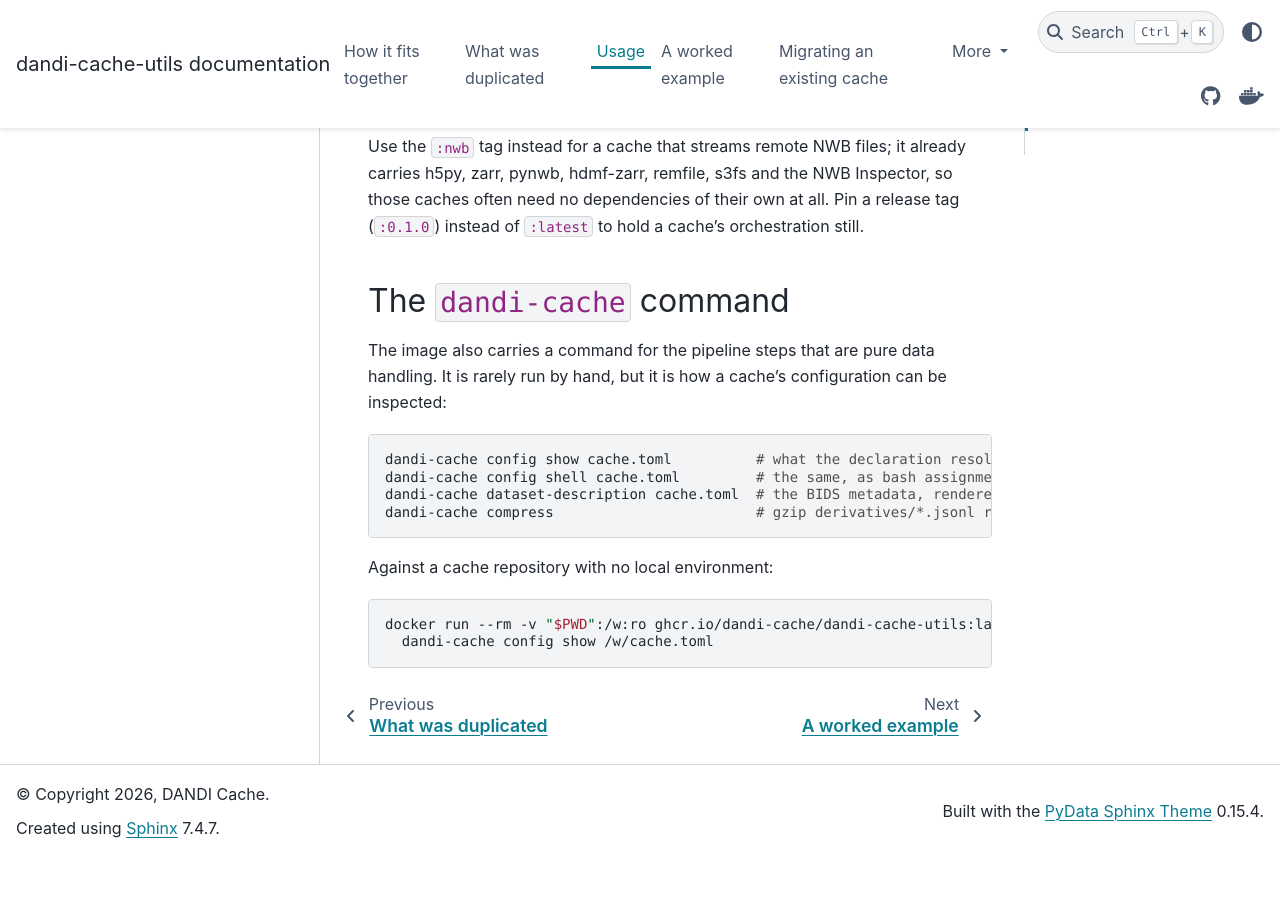
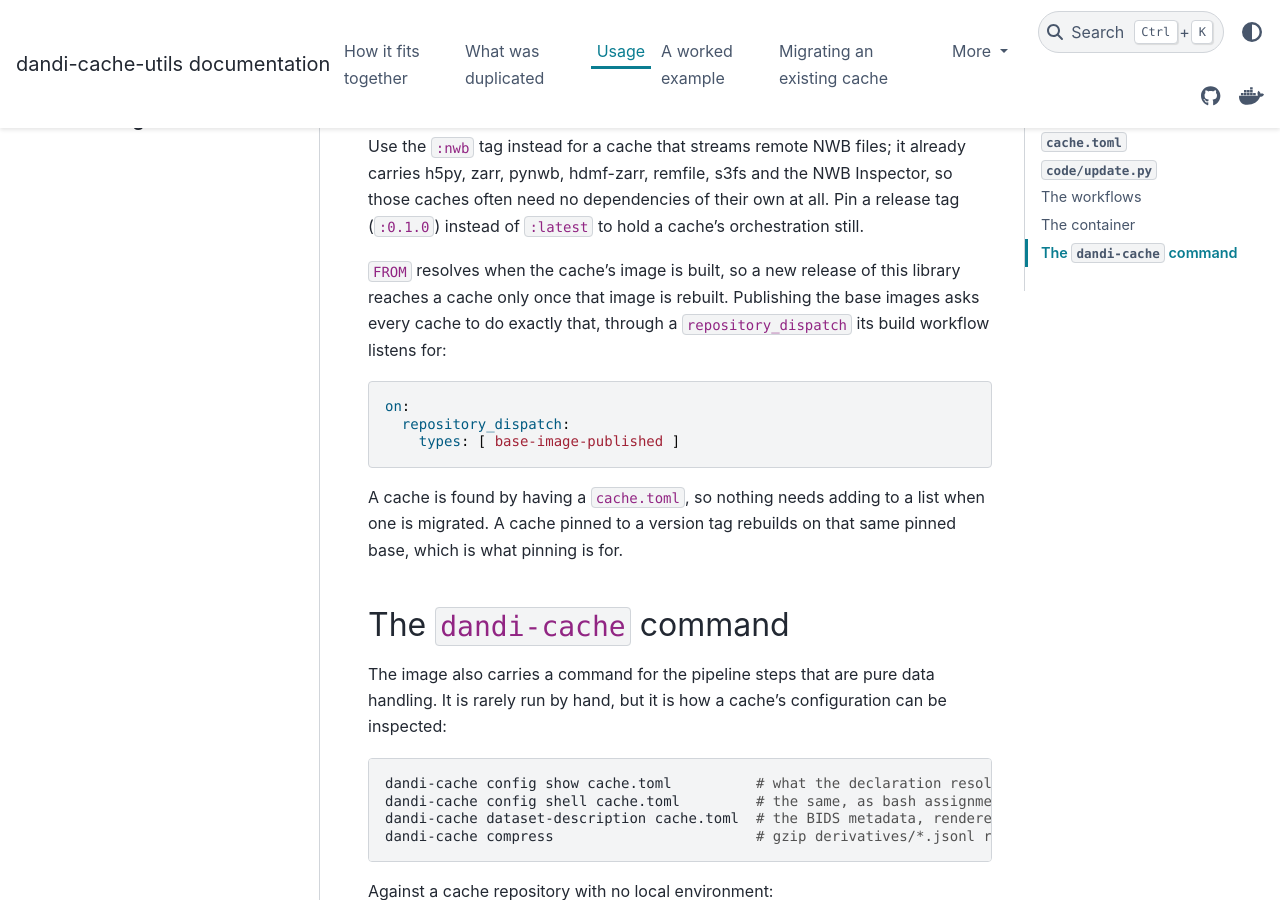
Before and after one commit to dandi-cache/dandi-cache-utils, a Sphinx documentation site: the page built from docs/usage/index.md, in a window 1280 px wide and 900 px high, scrolled down 5600 px. Built offline with Sphinx 7.4.7 and the PyData theme 0.15.4, drawn with Linux system fonts in a browser that asks for light colours; before the commit the page ends 6457 px from its top, so only the background shows below that.

Commit message:
Carry a published base image to the caches that build on it (#7)
A cache's image is built `FROM` this repository's base, and `FROM` resolves
at build time, so a release reached ghcr and stopped there. Nothing rebuilt
the caches: a cache's own image build only fires when its Dockerfile or its
dependencies change, which a release here is not. A library fix, an
orchestration fix and the monthly refresh of the NWB stack were all landing
in the registry and waiting for someone to remember to dispatch five
rebuilds by hand.

Publishing now asks each cache to rebuild, by `repository_dispatch`. The
caches are found by having a `cache.toml`, which is the same thing that
makes a repository a cache everywhere else in this design, so one joins the
fan-out by migrating rather than by being added to a list; the template
declares one too and is excluded by its template flag. A cache that has not
yet added the trigger accepts the dispatch and ignores it, so this is safe
to send before every cache is listening.

An empty listing fails the job rather than passing quietly, because a
fan-out that silently reaches nobody leaves every cache on a stale base,
which is the failure this exists to prevent.


Claude-Session: https://claude.ai/code/session_01By6NDx4JVHhLh6e4mNHR4m

Co-authored-by: Claude Opus 5 <noreply@anthropic.com>

````diff
--- a/docs/usage/index.md
+++ b/docs/usage/index.md
@@ -192,6 +192,18 @@ RUN pip install /tmp/build && rm -rf /tmp/build
 Use the `:nwb` tag instead for a cache that streams remote NWB files; it already carries h5py, zarr, pynwb, hdmf-zarr, remfile, s3fs and the NWB Inspector, so those caches often need no dependencies of their own at all.
 Pin a release tag (`:0.1.0`) instead of `:latest` to hold a cache's orchestration still.
 
+`FROM` resolves when the cache's image is built, so a new release of this library reaches a cache only once that image is rebuilt.
+Publishing the base images asks every cache to do exactly that, through a `repository_dispatch` its build workflow listens for:
+
+```yaml
+on:
+  repository_dispatch:
+    types: [ base-image-published ]
+```
+
+A cache is found by having a `cache.toml`, so nothing needs adding to a list when one is migrated.
+A cache pinned to a version tag rebuilds on that same pinned base, which is what pinning is for.
+
 ## The `dandi-cache` command
 
 The image also carries a command for the pipeline steps that are pure data handling.
````
Also changed, not shown: CHANGELOG.md (+4 -0 lines), 1 other file.
